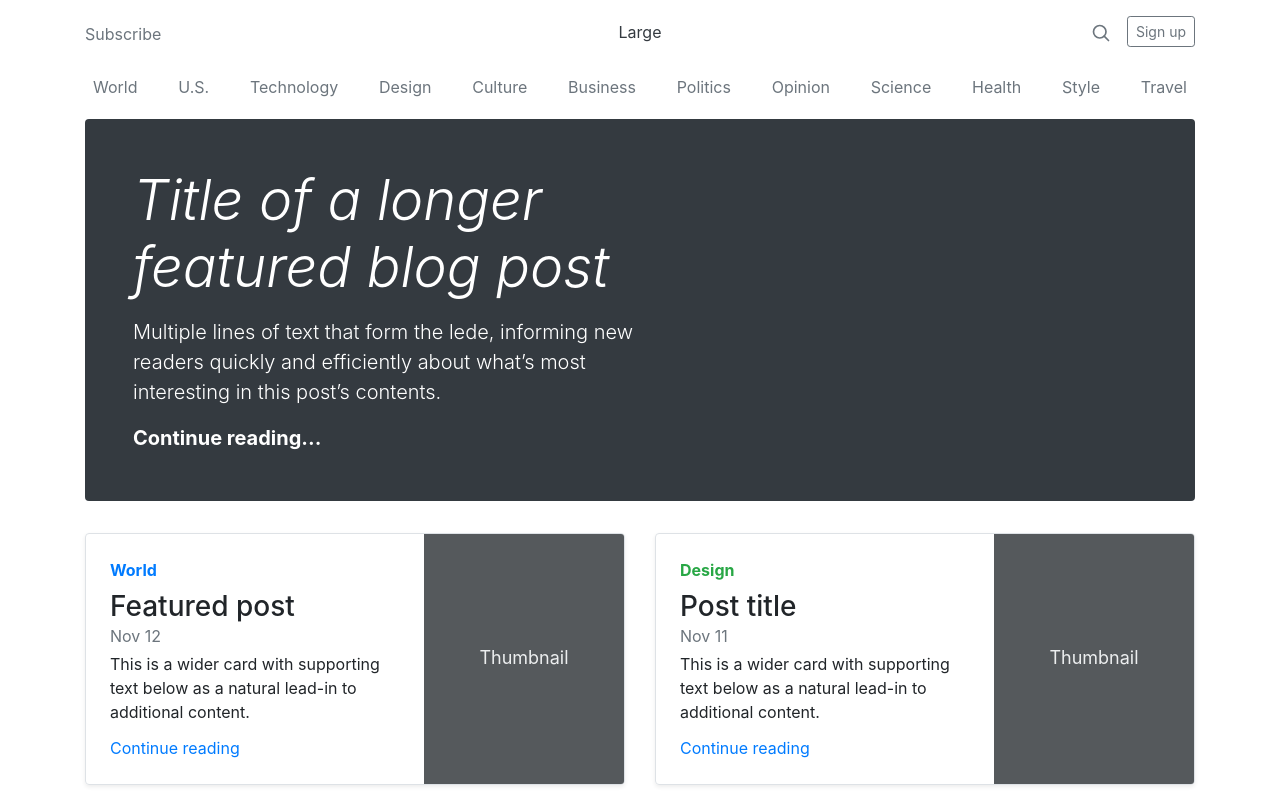
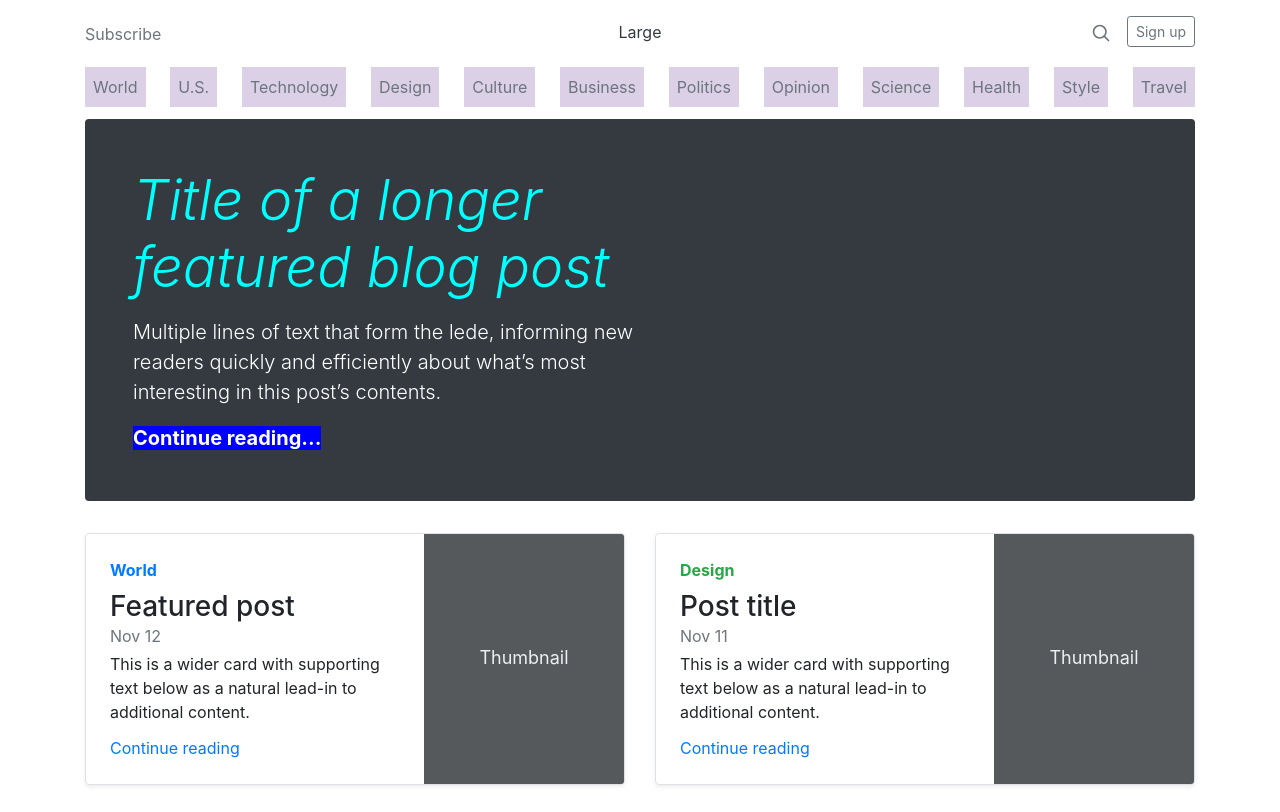
Before and after one commit to edwardTunkl/M2-D7-CSS, a plain HTML site: page index.html in a window 1280 px wide. Shown: the top 812 px of the page. Drawn offline with nearby package versions, Linux system fonts and the light colour scheme.

Commit message:
EX1 - EX3 slvd

```diff
--- a/index.html
+++ b/index.html
@@ -17,9 +17,9 @@
   <head>
     <style>
       /*
-            EX1) Write a selector to target the h1 in jumbotron
-            EX2) Write a selector to target every children of the navbar
-            EX3) Write a selector to target the "continue reading..." inside the jumbotron
+
+
+
             EX4) Write a selector to target the first blogpost
             EX5) Write a selector to target the "even" links in the navbar
             EX6) Write a selector to target the last blog post
@@ -28,6 +28,9 @@
             EX9) Write a selector to target the "back to top" link     #### EXTRA Try doing it without targeting the footer element directly
             EX10) Write a selector to target the footer
         */
+
+
+
     </style>
     <meta charset="utf-8" />
     <meta
@@ -70,6 +73,23 @@
           font-size: 3.5rem;
         }
       }
+
+      /* EX1) Write a selector to target the h1 in jumbotron*/
+      .jumbotron .display-4 {
+        color: aqua;
+      }
+      /* EX2) Write a selector to target every children of the navbar */
+      .nav > a {
+        background-color: rgb(220, 208, 231);
+      }
+      /* EX3) Write a selector to target the "continue reading..." inside the jumbotron */
+      .jumbotron p a {
+
+        background-color: blue;
+      }
+      /* EX4 */
+
+
     </style>
     <link
       href="https://fonts.googleapis.com/css?family=Playfair+Display:700,900"
```
